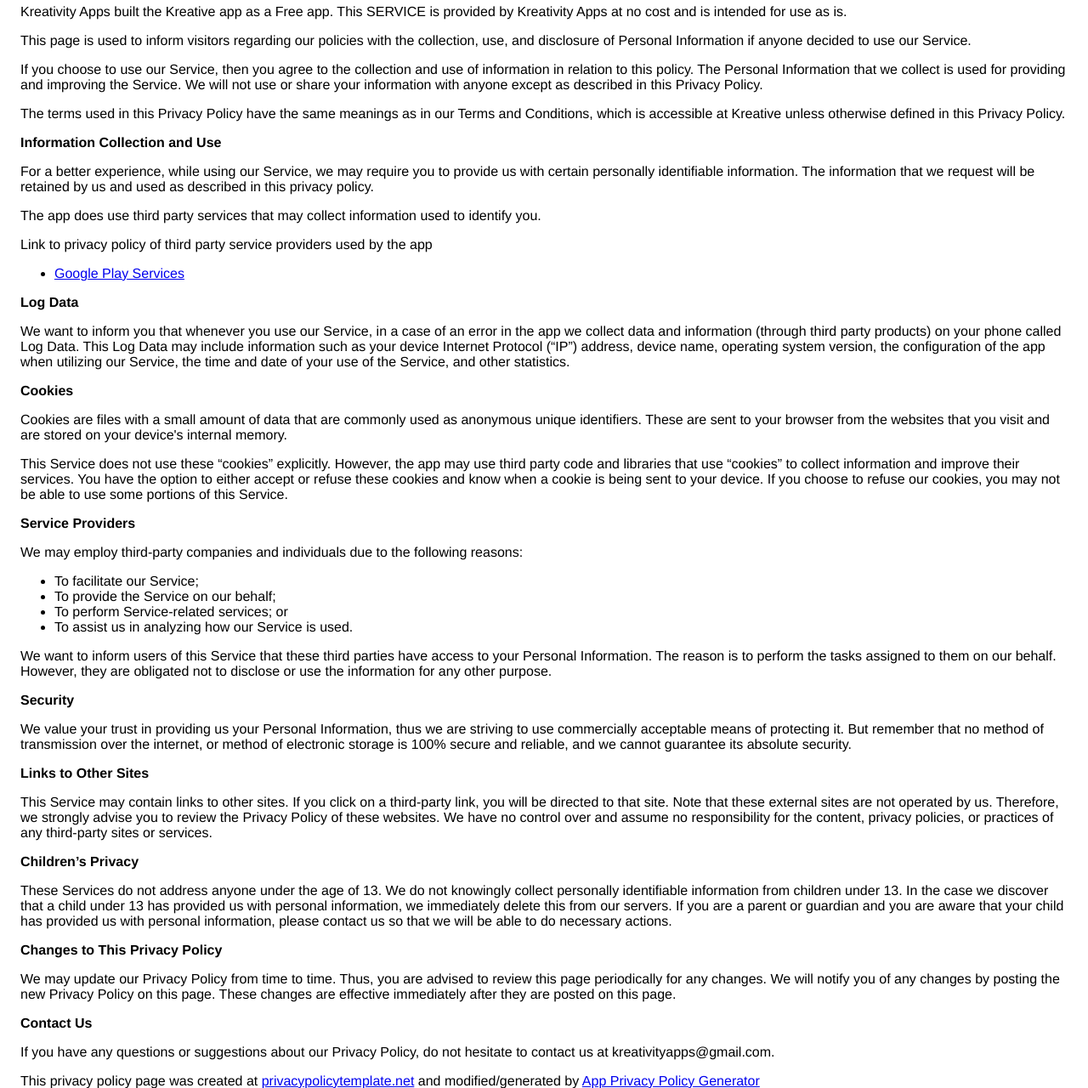
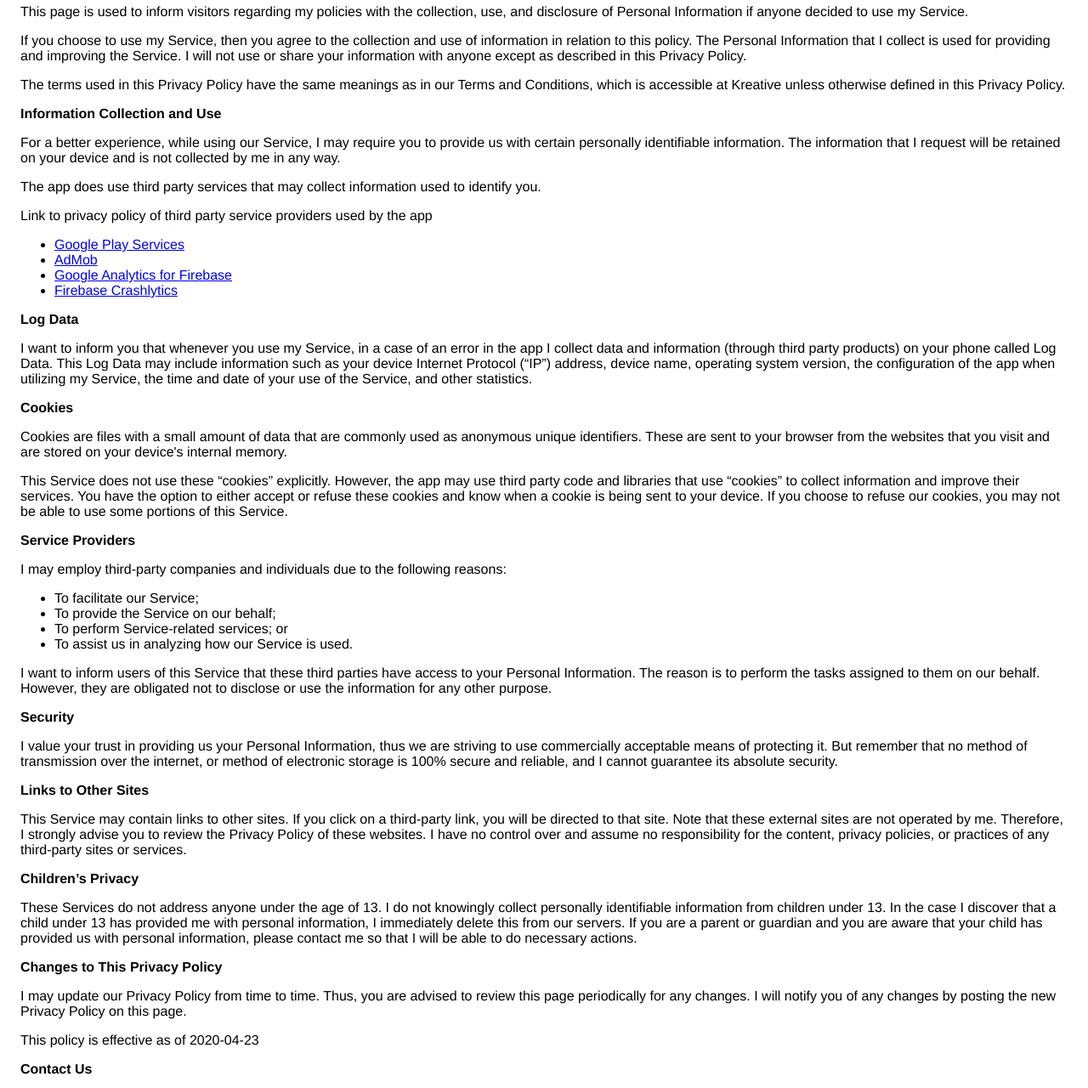
Before and after one commit to kreativityapps/kreativityapps.github.io, a plain HTML site: page index.html in a window 1280 px wide. Shown: the part 87-1367 px from the top of the page at 85% size. Drawn offline with Linux system fonts and the light colour scheme.

Commit message:
Update for ads

```diff
--- a/index.html
+++ b/index.html
@@ -7,112 +7,103 @@
       <style> body { font-family: 'Helvetica Neue', Helvetica, Arial, sans-serif; padding:1em; } </style>
     </head>
     <body>
-    <h2>Privacy Policy</h2> <p>
-                    Kreativity Apps built the Kreative app as
-                    a Free app. This SERVICE is provided by
-                    Kreativity Apps at no cost and is intended for
-                    use as is.
+    <strong>Privacy Policy</strong> <p>
+                  Peter Rosenberg built the Kreative app as
+                  an Ad Supported app. This SERVICE is provided by
+                  Peter Rosenberg at no cost and is intended for use as
+                  is.
                 </p> <p>
-                    This page is used to inform visitors regarding
-                    our policies with the collection, use, and
-                    disclosure of Personal Information if anyone decided to use
-                    our Service.
+                  This page is used to inform visitors regarding my
+                  policies with the collection, use, and disclosure of Personal
+                  Information if anyone decided to use my Service.
                 </p> <p>
-                    If you choose to use our Service, then you agree
-                    to the collection and use of information in relation to this
-                    policy. The Personal Information that we collect is
-                    used for providing and improving the Service.
-                    We will not use or share your
-                    information with anyone except as described in this Privacy
-                    Policy.
+                  If you choose to use my Service, then you agree to
+                  the collection and use of information in relation to this
+                  policy. The Personal Information that I collect is
+                  used for providing and improving the Service. I will not use or share your information with
+                  anyone except as described in this Privacy Policy.
                 </p> <p>
                   The terms used in this Privacy Policy have the same meanings
                   as in our Terms and Conditions, which is accessible at
-                    Kreative unless otherwise defined in this Privacy
-                    Policy.
+                  Kreative unless otherwise defined in this Privacy Policy.
                 </p> <p><strong>Information Collection and Use</strong></p> <p>
-                    For a better experience, while using our Service,
-                    we may require you to provide us with certain
-                    personally identifiable information. The
-                    information that we request will be
-                    retained by us and used as described in this privacy policy.
-                  </p> <p>
+                  For a better experience, while using our Service, I
+                  may require you to provide us with certain personally
+                  identifiable information. The information that
+                  I request will be retained on your device and is not collected by me in any way.
+                </p> <div><p>
                     The app does use third party services that may collect
                     information used to identify you.
-                  </p> <div><p>
-                      Link to privacy policy of third party service providers
-                      used by the app
-                    </p> <ul><li><a href="https://www.google.com/policies/privacy/" target="_blank">Google Play Services</a></li><!----><!----><!----><!----><!----><!----><!----><!----><!----><!----><!----><!----><!----><!----><!----></ul></div> <p><strong>Log Data</strong></p> <p>
-                    We want to inform you that whenever
-                    you use our Service, in a case of an error in the
-                    app we collect data and information (through third
-                    party products) on your phone called Log Data. This Log Data
-                    may include information such as your device Internet
-                    Protocol (“IP”) address, device name, operating system
-                    version, the configuration of the app when utilizing
-                    our Service, the time and date of your use of the
-                    Service, and other statistics.
+                  </p> <p>
+                    Link to privacy policy of third party service providers used
+                    by the app
+                  </p> <ul><li><a href="https://www.google.com/policies/privacy/" target="_blank">Google Play Services</a></li><li><a href="https://support.google.com/admob/answer/6128543?hl=en" target="_blank">AdMob</a></li><li><a href="https://firebase.google.com/policies/analytics" target="_blank">Google Analytics for Firebase</a></li><li><a href="https://firebase.google.com/support/privacy/" target="_blank">Firebase Crashlytics</a></li><!----><!----><!----><!----><!----><!----><!----><!----><!----><!----><!----><!----></ul></div> <p><strong>Log Data</strong></p> <p>
+                  I want to inform you that whenever you
+                  use my Service, in a case of an error in the app
+                  I collect data and information (through third party
+                  products) on your phone called Log Data. This Log Data may
+                  include information such as your device Internet Protocol
+                  (“IP”) address, device name, operating system version, the
+                  configuration of the app when utilizing my Service,
+                  the time and date of your use of the Service, and other
+                  statistics.
                 </p> <p><strong>Cookies</strong></p> <p>
                   Cookies are files with a small amount of data that are
-                    commonly used as anonymous unique identifiers. These are
-                    sent to your browser from the websites that you visit and
-                    are stored on your device's internal memory.
+                  commonly used as anonymous unique identifiers. These are sent
+                  to your browser from the websites that you visit and are
+                  stored on your device's internal memory.
                 </p> <p>
-                    This Service does not use these “cookies” explicitly.
-                    However, the app may use third party code and libraries that
-                    use “cookies” to collect information and improve their
-                    services. You have the option to either accept or refuse
-                    these cookies and know when a cookie is being sent to your
-                    device. If you choose to refuse our cookies, you may not be
-                    able to use some portions of this Service.
+                  This Service does not use these “cookies” explicitly. However,
+                  the app may use third party code and libraries that use
+                  “cookies” to collect information and improve their services.
+                  You have the option to either accept or refuse these cookies
+                  and know when a cookie is being sent to your device. If you
+                  choose to refuse our cookies, you may not be able to use some
+                  portions of this Service.
                 </p> <p><strong>Service Providers</strong></p> <p>
-                    We may employ third-party companies
-                    and individuals due to the following reasons:
+                  I may employ third-party companies and
+                  individuals due to the following reasons:
                 </p> <ul><li>To facilitate our Service;</li> <li>To provide the Service on our behalf;</li> <li>To perform Service-related services; or</li> <li>To assist us in analyzing how our Service is used.</li></ul> <p>
-                    We want to inform users of this
-                    Service that these third parties have access to your
-                    Personal Information. The reason is to perform the tasks
-                    assigned to them on our behalf. However, they are obligated
-                    not to disclose or use the information for any other
-                    purpose.
+                  I want to inform users of this Service
+                  that these third parties have access to your Personal
+                  Information. The reason is to perform the tasks assigned to
+                  them on our behalf. However, they are obligated not to
+                  disclose or use the information for any other purpose.
                 </p> <p><strong>Security</strong></p> <p>
-                    We value your trust in providing us
-                    your Personal Information, thus we are striving to use
-                    commercially acceptable means of protecting it. But remember
-                    that no method of transmission over the internet, or method
-                    of electronic storage is 100% secure and reliable, and
-                    we cannot guarantee its absolute security.
+                  I value your trust in providing us your
+                  Personal Information, thus we are striving to use commercially
+                  acceptable means of protecting it. But remember that no method
+                  of transmission over the internet, or method of electronic
+                  storage is 100% secure and reliable, and I cannot
+                  guarantee its absolute security.
                 </p> <p><strong>Links to Other Sites</strong></p> <p>
-                    This Service may contain links to other sites. If you click
-                    on a third-party link, you will be directed to that site.
-                    Note that these external sites are not operated by
-                    us. Therefore, we strongly advise you to
-                    review the Privacy Policy of these websites.
-                    We have no control over and assume no
-                    responsibility for the content, privacy policies, or
-                    practices of any third-party sites or services.
+                  This Service may contain links to other sites. If you click on
+                  a third-party link, you will be directed to that site. Note
+                  that these external sites are not operated by me.
+                  Therefore, I strongly advise you to review the
+                  Privacy Policy of these websites. I have
+                  no control over and assume no responsibility for the content,
+                  privacy policies, or practices of any third-party sites or
+                  services.
                 </p> <p><strong>Children’s Privacy</strong></p> <p>
                   These Services do not address anyone under the age of 13.
-                    We do not knowingly collect personally
+                  I do not knowingly collect personally
                   identifiable information from children under 13. In the case
-                    we discover that a child under 13 has provided
-                    us with personal information,
-                    we immediately delete this from our servers. If you
-                    are a parent or guardian and you are aware that your child
-                    has provided us with personal information, please contact
-                    us so that we will be able to do
-                    necessary actions.
+                  I discover that a child under 13 has provided
+                  me with personal information, I immediately
+                  delete this from our servers. If you are a parent or guardian
+                  and you are aware that your child has provided us with
+                  personal information, please contact me so that
+                  I will be able to do necessary actions.
                 </p> <p><strong>Changes to This Privacy Policy</strong></p> <p>
-                    We may update our Privacy Policy from
+                  I may update our Privacy Policy from
                   time to time. Thus, you are advised to review this page
-                    periodically for any changes. We will
-                    notify you of any changes by posting the new Privacy Policy
-                    on this page. These changes are effective immediately after
-                    they are posted on this page.
-                  </p> <p><strong>Contact Us</strong></p> <p>
-                    If you have any questions or suggestions about
-                    our Privacy Policy, do not hesitate to contact
-                    us at kreativityapps@gmail.com.
+                  periodically for any changes. I will
+                  notify you of any changes by posting the new Privacy Policy on
+                  this page.
+                </p> <p>This policy is effective as of 2020-04-23</p> <p><strong>Contact Us</strong></p> <p>
+                  If you have any questions or suggestions about my
+                  Privacy Policy, do not hesitate to contact me at kreativityapps@gmail.com.
                 </p> <p>
                   This privacy policy page was created at
                   <a href="https://privacypolicytemplate.net" target="_blank">privacypolicytemplate.net</a>
```
Lines whose indentation alone changed are shown as unchanged.
